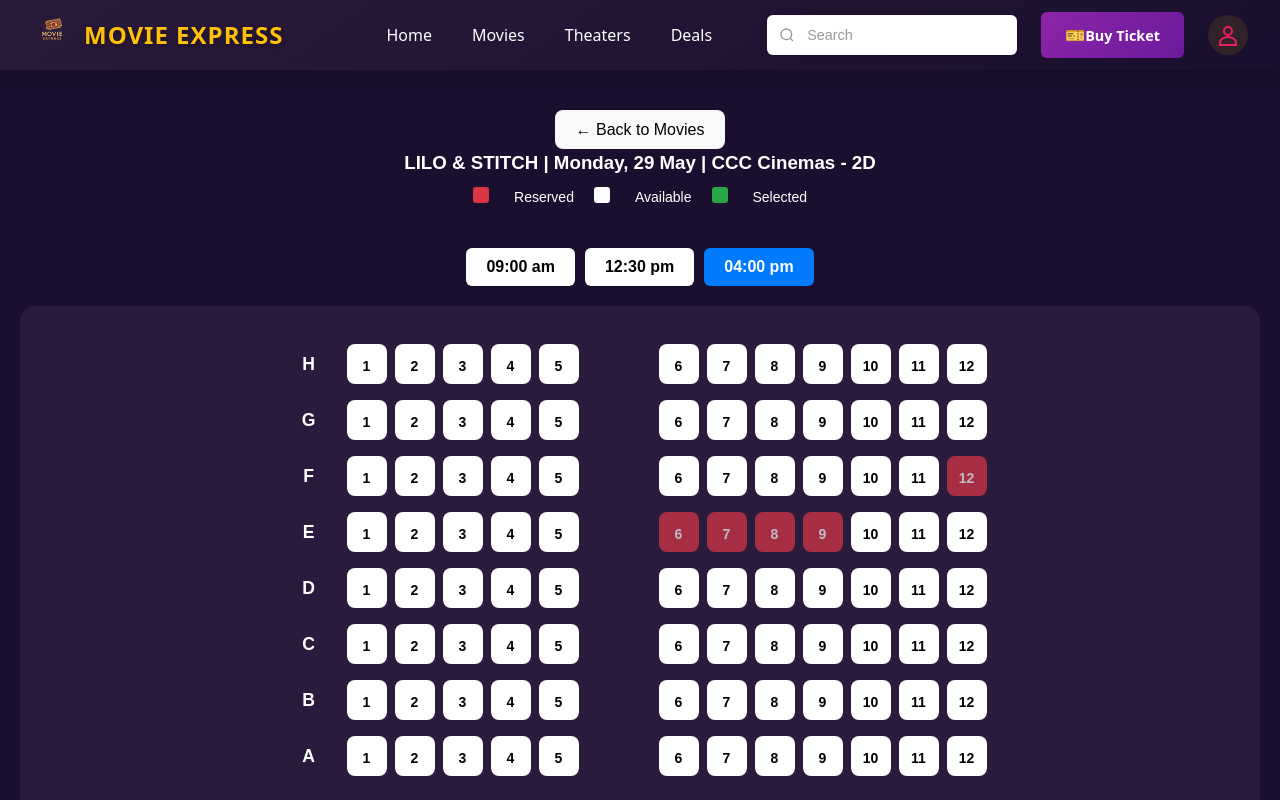
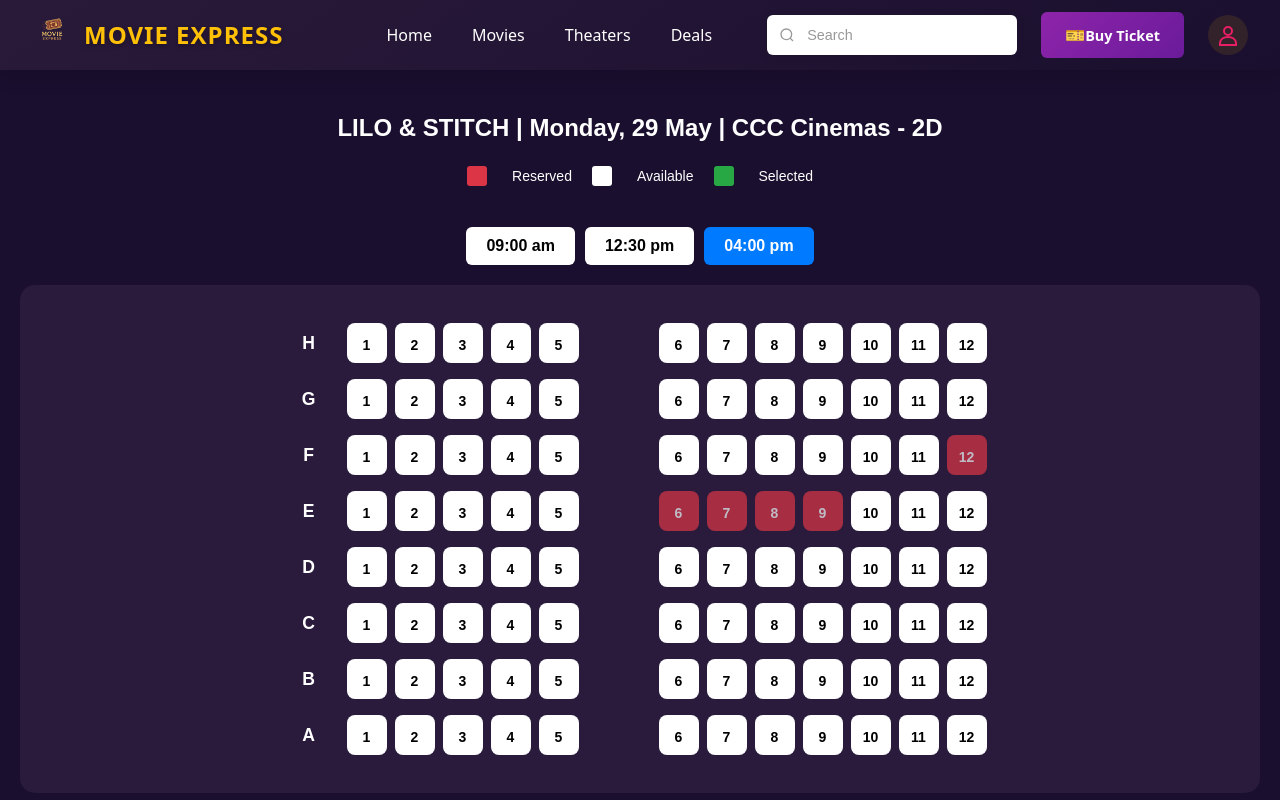
Before and after one commit to AnuNirmani/Movie-Ticket-Booking, a React (Vite) app: page /seat-booking in a window 1280 px wide. Shown: the top 800 px of the page. Built offline with nearby package versions, Linux system fonts and the light colour scheme.

Commit message:
Changed css

```diff
--- a/src/css/Home/Booking/seatbooking.css
+++ b/src/css/Home/Booking/seatbooking.css
@@ -21,13 +21,13 @@
   justify-content: center;
   gap: 20px;
   font-size: 14px;
-  margin-top: 10px;
+  margin-top: 20px;
 }
 
 .legend .box {
   display: inline-block;
-  width: 16px;
-  height: 16px;
+  width: 20px;
+  height: 20px;
   margin-right: 5px;
   border-radius: 3px;
 }
--- a/src/pages/Home/Booking/SeatBooking.jsx
+++ b/src/pages/Home/Booking/SeatBooking.jsx
@@ -31,10 +31,7 @@ const SeatBooking = () => {
       <div className="booking-container">
         {/* Header */}
         <div className="booking-header">
-          <button className="back-btn" onClick={() => navigate("/home")}>
-            ← Back to Movies
-          </button>
-          <h3>LILO & STITCH | Monday, 29 May | CCC Cinemas - 2D</h3>
+          <h2>LILO & STITCH | Monday, 29 May | CCC Cinemas - 2D</h2>
           <div className="legend">
             <span className="box reserved"></span> Reserved
             <span className="box available"></span> Available
```
